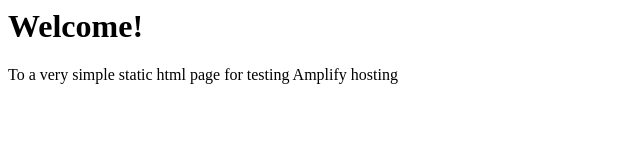
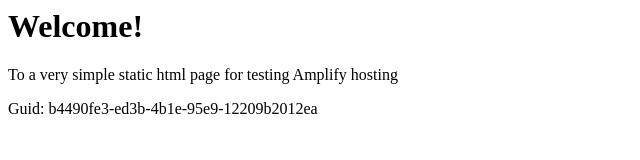
Before and after one commit to aws-aemilia-pdx/Github-PR-Commit-Integration-Test-DoNotTouch-Gith-P5X5MO5I-v1-beta-us-west-2, a website: page src/index.html in a window 1280 px wide. Shown: the whole page, without its empty margins (0-640 px from the left). Drawn offline with Linux system fonts and the light colour scheme.

Commit message:
commit from integ tests

```diff
--- a/src/index.html
+++ b/src/index.html
@@ -1,3 +1,5 @@
+
+
 <html lang="en">
 
 <head>
@@ -10,6 +12,6 @@
 <body>
     <h1>Welcome!</h1>
     <p>To a very simple static html page for testing Amplify hosting</p>
-</body>
+    <p>Guid: b4490fe3-ed3b-4b1e-95e9-12209b2012ea</p></body>
 
 </html>
```
